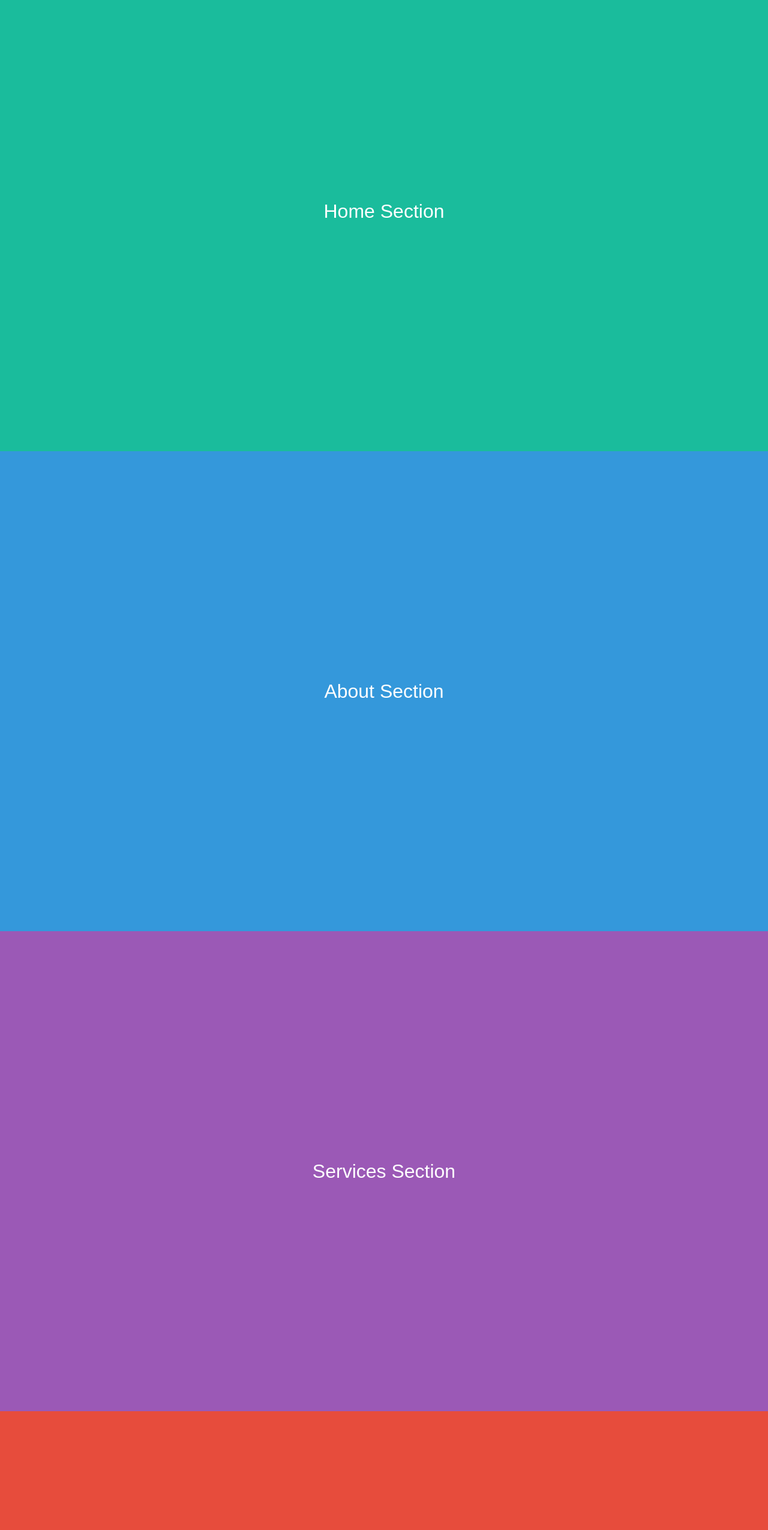
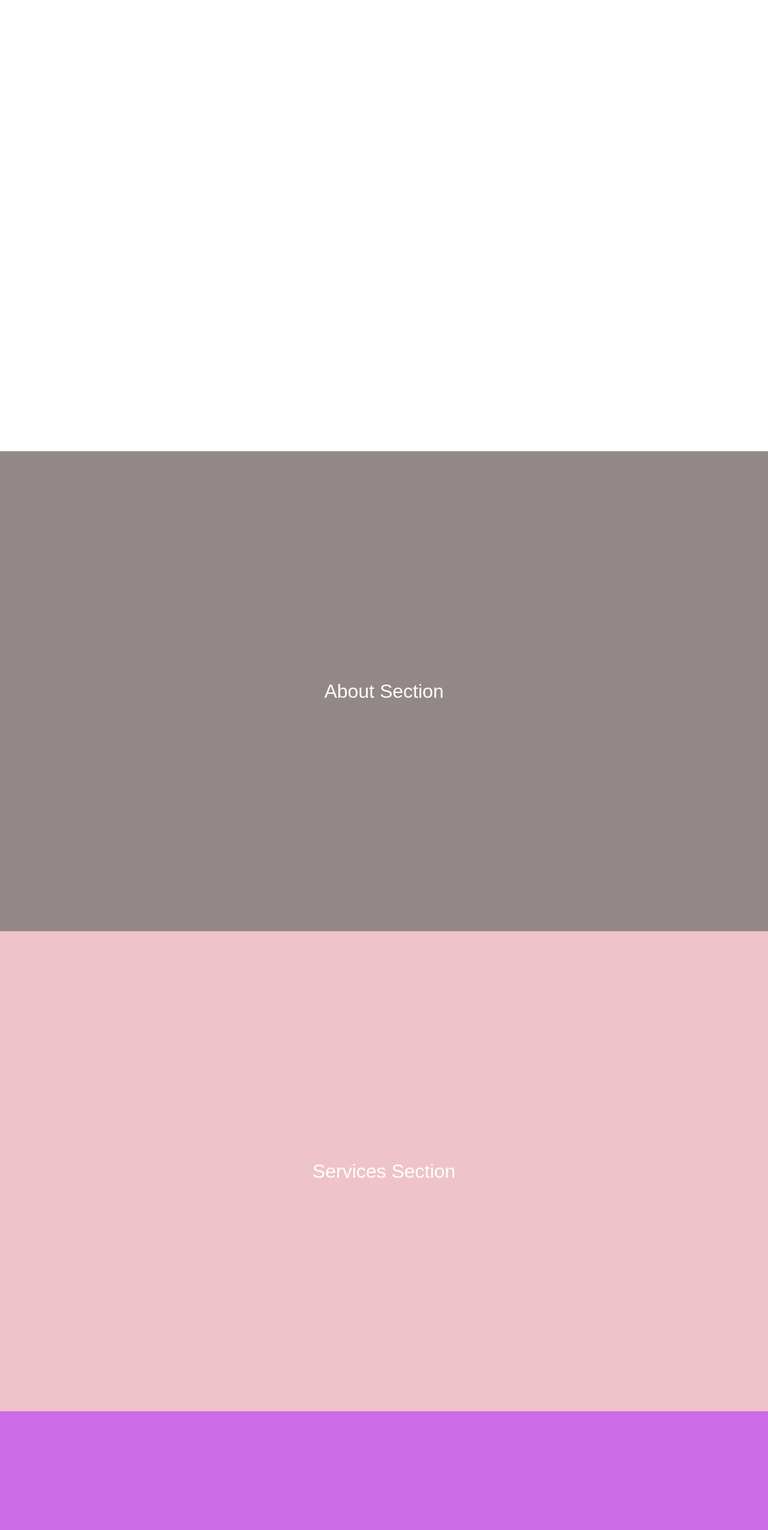
Before and after one commit to adityathube96k-stack/abcd, a plain HTML site: page index.html in a window 1280 px wide. Shown: the part 48-2598 px from the top of the page at 60% size. Drawn offline with Linux system fonts and the light colour scheme.

Commit message:
Update index.html

```diff
--- a/index.html
+++ b/index.html
@@ -65,10 +65,10 @@
       font-size: 2rem;
     }
 
-    #home { background: #1abc9c; color: white; }
-    #about { background: #3498db; color: white; }
-    #services { background: #9b59b6; color: white; }
-    #contact { background: #e74c3c; color: white; }
+    #home { background:  #FFFFFF; color: white; }
+    #about { background: #938888; color: white; }
+    #services { background:  #EFC3CA; color: white; }
+    #contact { background: #CC6CE7; color: white; }
   </style>
 </head>
 <body>
```
